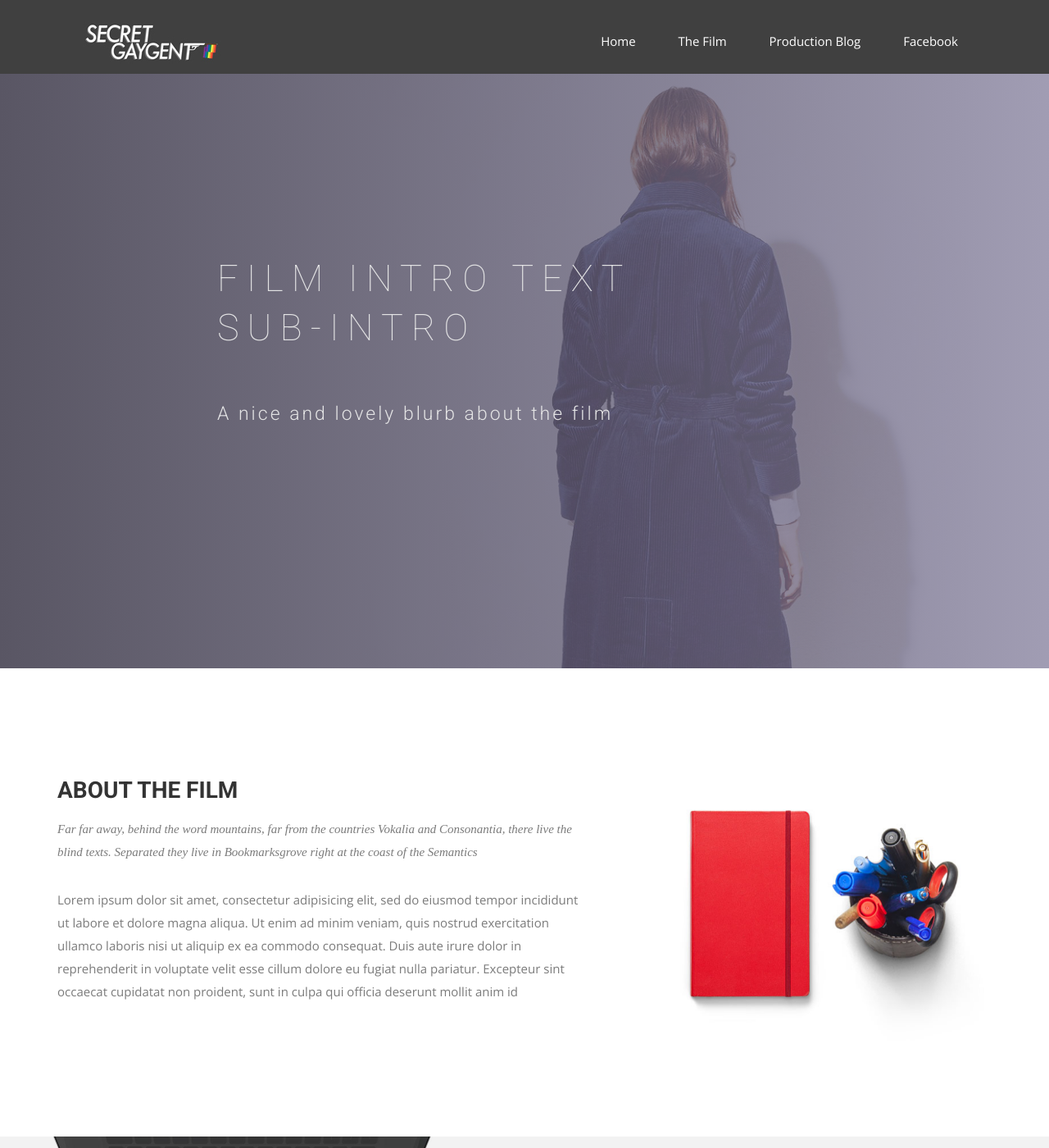
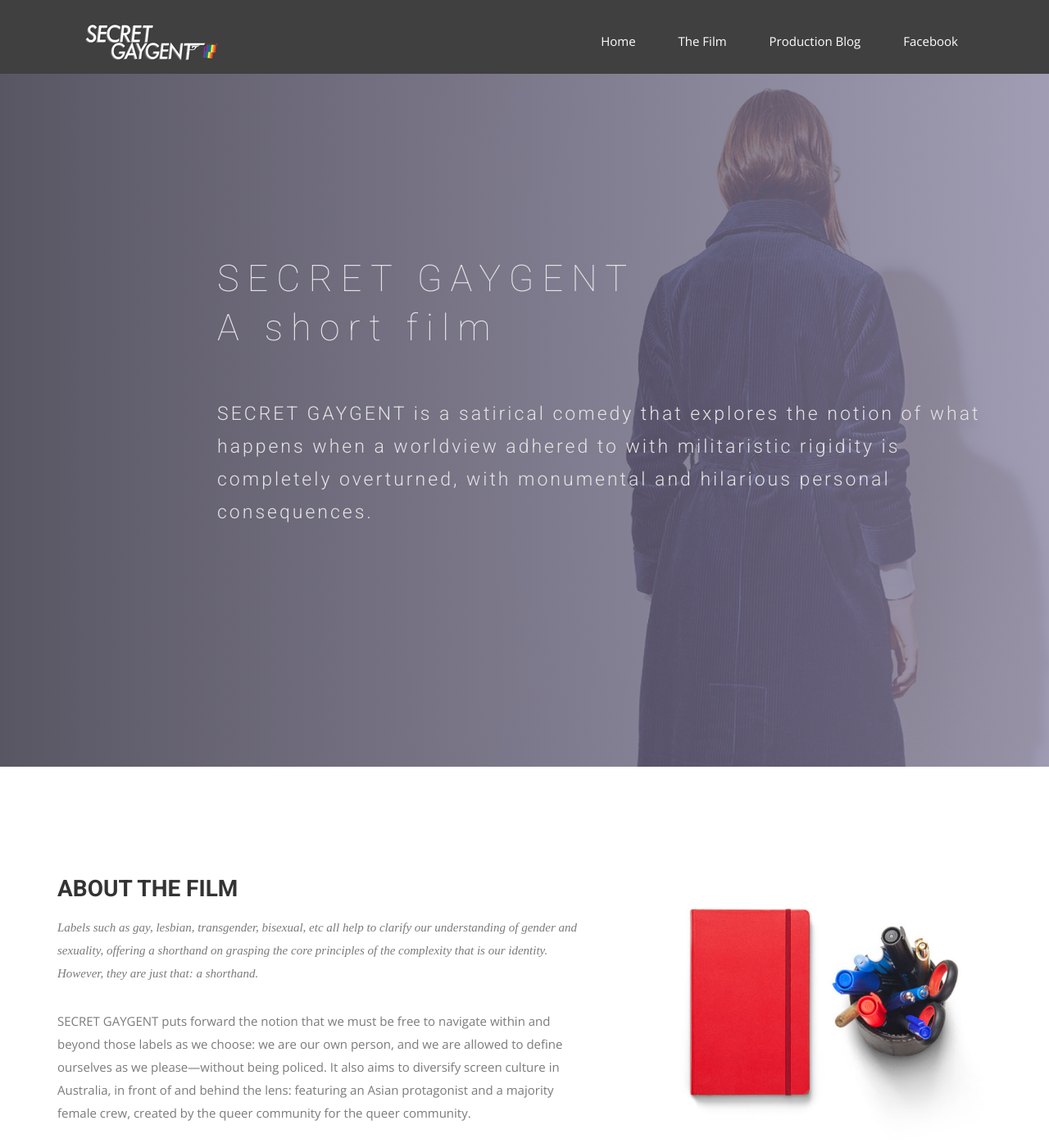
Before and after one commit to jetgirl78/secret, a Jekyll site: the page built from index.html, in a window 1280 px wide and 1400 px high. Shown: the whole window at 82% size. Built offline with Jekyll 4.4.1, drawn with Linux system fonts in a browser that asks for light colours; nearby versions of some CDN libraries; some web fonts are replaced; some of the changed text lies outside the part shown.

Commit message:
Update index.html

```diff
--- a/index.html
+++ b/index.html
@@ -10,8 +10,8 @@ permalink: /
     <div class="row">
       <div class="col-md-10 col-md-offset-2">
         <div class="block">
-           <h1 class="animated fadeInUp">FILM INTRO TEXT <br> SUB-INTRO</h1>
-          <p class="animated fadeInUp">A nice and lovely blurb about the film</p>
+           <h1 class="animated fadeInUp">SECRET GAYGENT <br> A short film</h1>
+          <p class="animated fadeInUp">SECRET GAYGENT is a satirical comedy that explores the notion of what happens when a worldview adhered to with militaristic rigidity is completely overturned, with monumental and hilarious personal consequences.</p>
         </div>
       </div>
     </div>
@@ -25,9 +25,11 @@ permalink: /
         <div class="block">
           <div class="section-title">
             <h2>About The Film</h2>
-            <p>Far far away, behind the word mountains, far from the countries Vokalia and Consonantia, there live the blind texts. Separated they live in Bookmarksgrove right at the coast of the Semantics</p>
+            <p>Labels such as gay, lesbian, transgender, bisexual, etc all help to clarify our understanding of gender and sexuality, offering a shorthand on grasping the core principles of the complexity that is our identity. However, they are just that: a shorthand.</p>
           </div>
-          <p>Lorem ipsum dolor sit amet, consectetur adipisicing elit, sed do eiusmod tempor incididunt ut labore et dolore magna aliqua. Ut enim ad minim veniam, quis nostrud exercitation ullamco laboris nisi ut aliquip ex ea commodo consequat. Duis aute irure dolor in reprehenderit in voluptate velit esse cillum dolore eu fugiat nulla pariatur. Excepteur sint occaecat cupidatat non proident, sunt in culpa qui officia deserunt mollit anim id </p>
+          <p>
+           SECRET GAYGENT puts forward the notion that we must be free to navigate within and beyond those labels as we choose: we are our own person, and we are allowed to define ourselves as we please—without being policed. It also aims to diversify screen culture in Australia, in front of and behind the lens: featuring an Asian protagonist and a majority female crew, created by the queer community for the queer community.
+          </p>
         </div>
       </div><!-- .col-md-7 close -->
       <div class="col-md-5 col-sm-12">
@@ -49,91 +51,21 @@ permalink: /
 </div>
 </section>
 
-<!-- Service Start -->
-<!--section id="service">
-  <div class="container">
-    <div class="row">
-      <div class="section-title">
-        <h2>Our Services</h2>
-        <p>Far far away, behind the word mountains, far from the countries Vokalia and Consonantia, there live the blind texts. Separated they live in Bookmarksgrove right at the coast of the Semantics</p>
-      </div>
-    </div>
-    <div class="row ">
-      <div class="col-sm-6 col-md-3">
-        <div class="service-item">
-          <i class="icon ion-coffee"></i>
-          <h4>Branding</h4>
-          <p>Lorem ipsum dolor sit amet, consectetur adipisicing elit, sed do eiusmod tempor incididunt ut </p>
-        </div>
-      </div>
-      <div class="col-sm-6 col-md-3">
-        <div class="service-item">
-          <i class="ion-compass"></i>
-          <h4>Web Design</h4>
-          <p>Lorem ipsum dolor sit amet, consectetur adipisicing elit, sed do eiusmod tempor incididunt ut </p>
-        </div>
-      </div>
-      <div class="col-sm-6 col-md-3">
-        <div class="service-item">
-          <i class="ion-image"></i>
-          <h4>App Design</h4>
-          <p>Lorem ipsum dolor sit amet, consectetur adipisicing elit, sed do eiusmod tempor incididunt ut </p>
-        </div>
-      </div>
-      <div class="col-sm-6 col-md-3">
-        <div class="service-item">
-          <i class="ion-bug"></i>
-          <h4>Start Up</h4>
-          <p>Lorem ipsum dolor sit amet, consectetur adipisicing elit, sed do eiusmod tempor incididunt ut </p>
-        </div>
-      </div>
-      <div class="col-sm-6 col-md-3">
-        <div class="service-item">
-          <i class="ion-headphone"></i>
-          <h4>Logo Design</h4>
-          <p>Lorem ipsum dolor sit amet, consectetur adipisicing elit, sed do eiusmod tempor incididunt ut </p>
-        </div>
-      </div>
-      <div class="col-sm-6 col-md-3">
-        <div class="service-item">
-          <i class="ion-leaf"></i>
-          <h4>Development</h4>
-          <p>Lorem ipsum dolor sit amet, consectetur adipisicing elit, sed do eiusmod tempor incididunt ut </p>
-        </div>
-      </div>
-      <div class="col-sm-6 col-md-3">
-        <div class="service-item">
-          <i class="ion-planet"></i>
-          <h4>Brand Identity</h4>
-          <p>Lorem ipsum dolor sit amet, consectetur adipisicing elit, sed do eiusmod tempor incididunt ut </p>
-        </div>
-      </div>
-      <div class="col-sm-6 col-md-3">
-        <div class="service-item">
-          <i class="ion-earth"></i>
-          <h4>Brand Identity</h4>
-          <p>Lorem ipsum dolor sit amet, consectetur adipisicing elit, sed do eiusmod tempor incididunt ut </p>
-        </div>
-      </div>
-    </div>
-  </div>
-</section-->
-<!-- Call to action Start -->
 <section id="call-to-action">
   <div class="container">
     <div class="row">
       <div class="col-md-12">
         <div class="block">
-          <h2>Tell Us What You Think About Our Film.</h2>
+          <h2>Support our crowdfunding campaign.</h2>
           <p>Read more about what we do and our philosophy of design. Judge for yourself The work and results we've achieved for other clients, and meet our highly experienced Team who just love to design.</p>
-          <a class="btn btn-default btn-call-to-action" href="#" >Feedback</a>
+          <a class="btn btn-default btn-call-to-action" href="#" >Claim an awesome perk</a>
         </div>
       </div>
     </div>
   </div>
 </section>
 <!-- Content Start -->
-<section id="testimonial">
+<!--section id="testimonial">
   <div class="container">
     <div class="row">
       <div class="section-title text-center">
@@ -179,4 +111,4 @@ permalink: /
       </div>
     </div>
   </div>
-</section>
+</section-->
```
